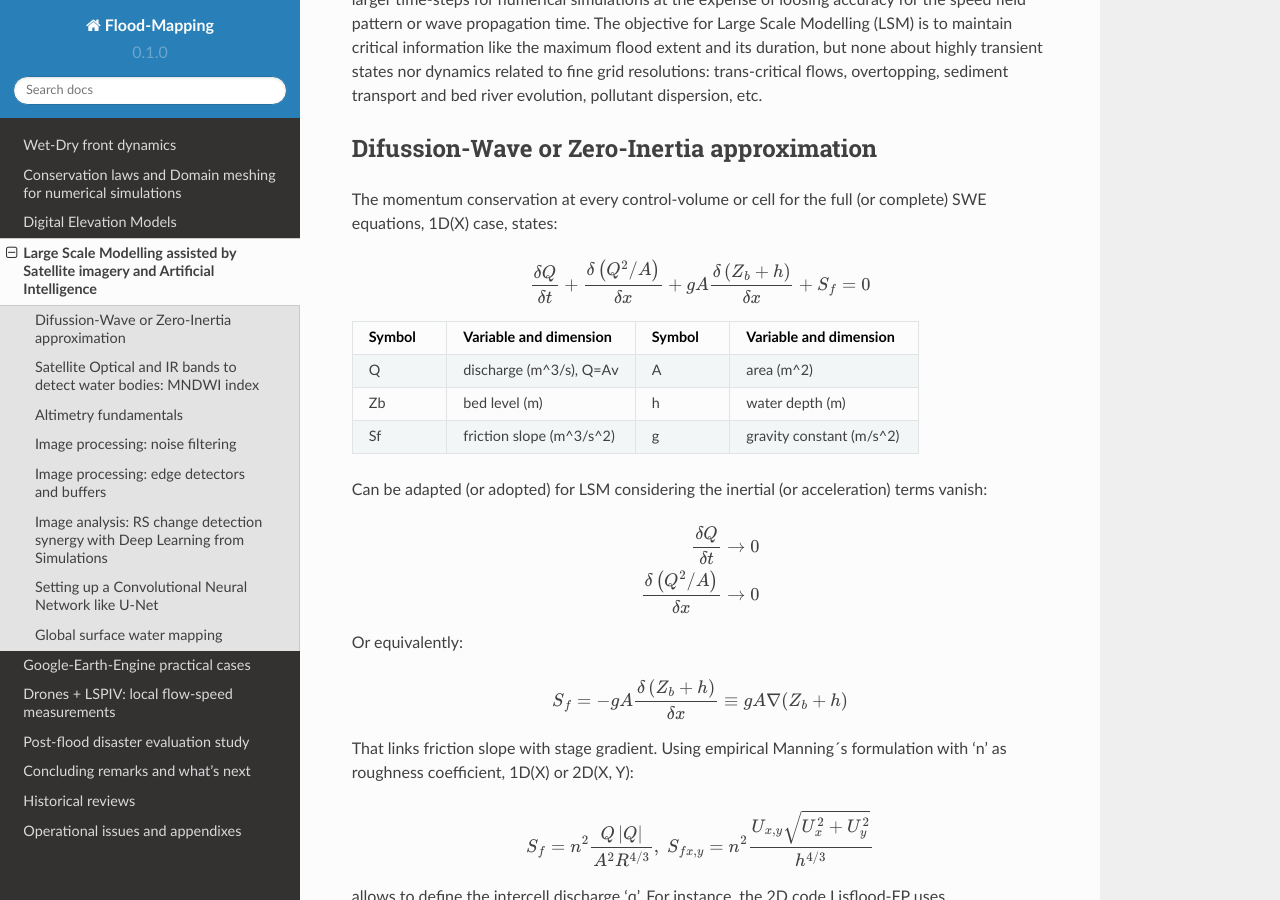
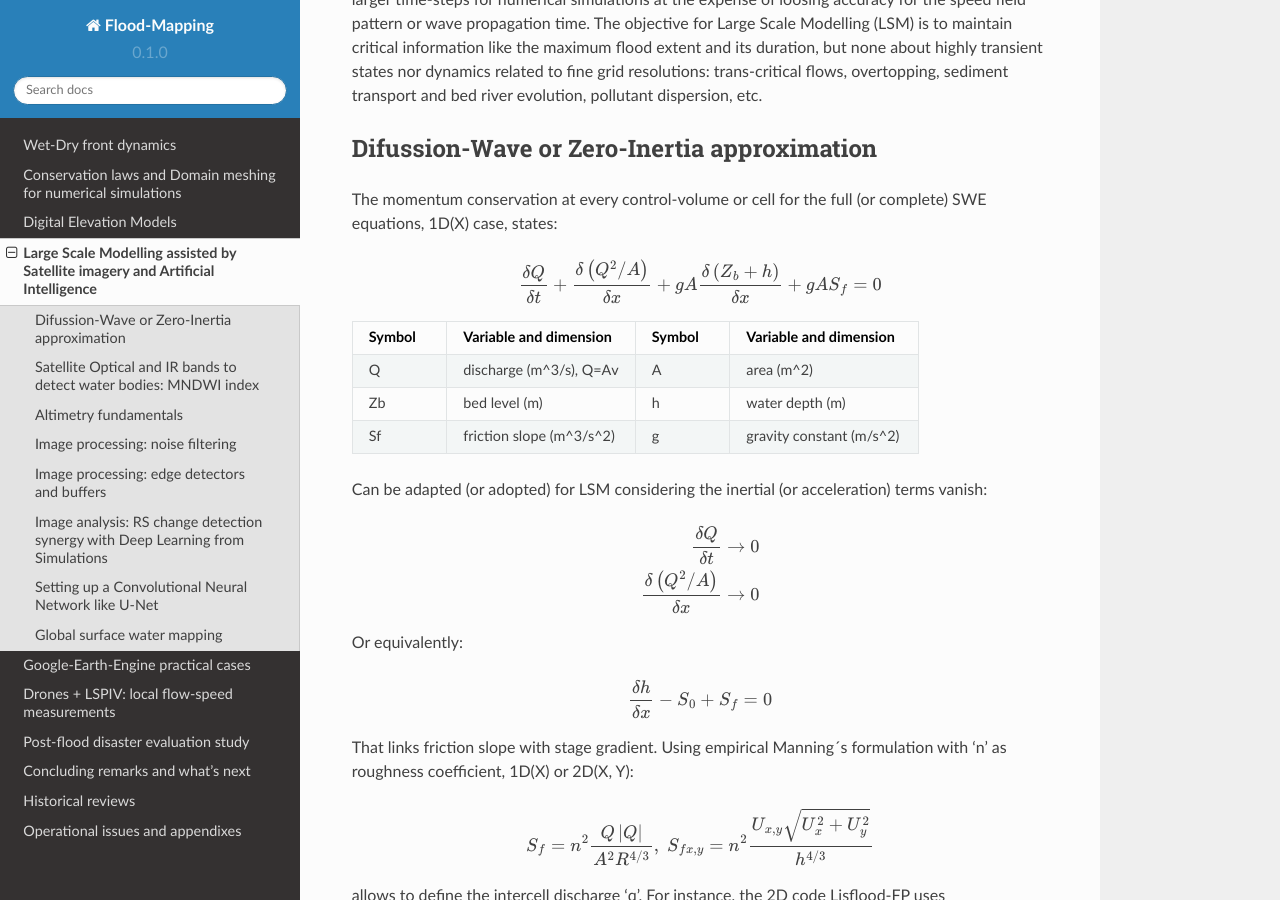
Before and after one commit to ivillamadrid/FloodMapping, a Sphinx documentation site: the page built from docs/source/lsm.rst, in a window 1280 px wide and 900 px high, scrolled down 257 px. Built offline with Sphinx 7.4.7 and the Read the Docs theme 2.0.0, drawn with Linux system fonts in a browser that asks for light colours.

Commit message:
Update lsm.rst

```diff
--- a/docs/source/lsm.rst
+++ b/docs/source/lsm.rst
@@ -48,7 +48,7 @@
 
 .. math::
 
-  S_f = -gA \frac{\delta \left( Z_b+h \right)} {\delta x} \equiv gA \nabla (Z_b+h)\\
+  \frac{\delta h} {\delta x}-S_0+S_f=0 \\
 
 
 That links friction slope with stage gradient. Using empirical Manning´s formulation with 'n' as roughness coefficient,  1D(X) or 2D(X, Y):
```
Also changed, not shown: other parts of docs/source/lsm.rst (+1 -1 lines).
